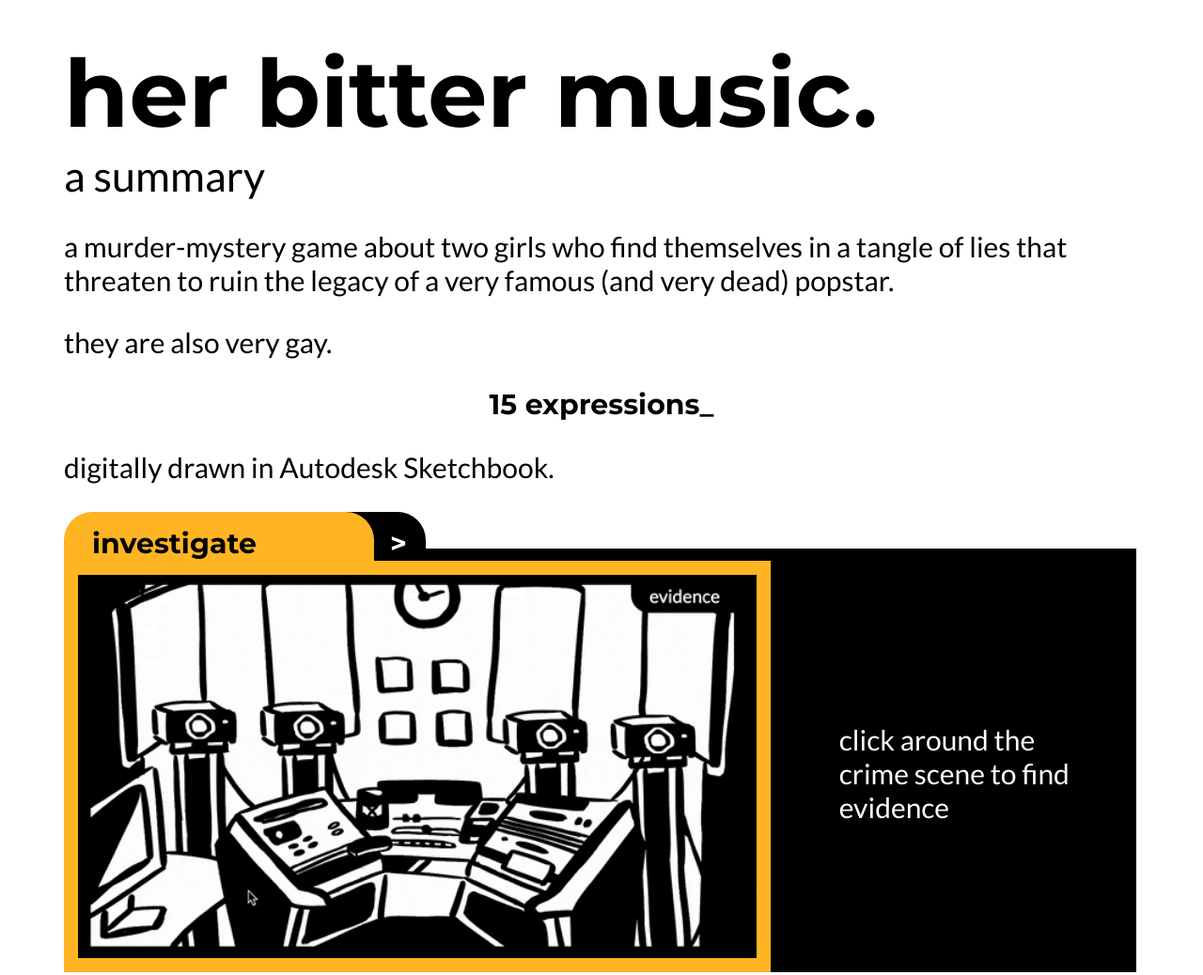
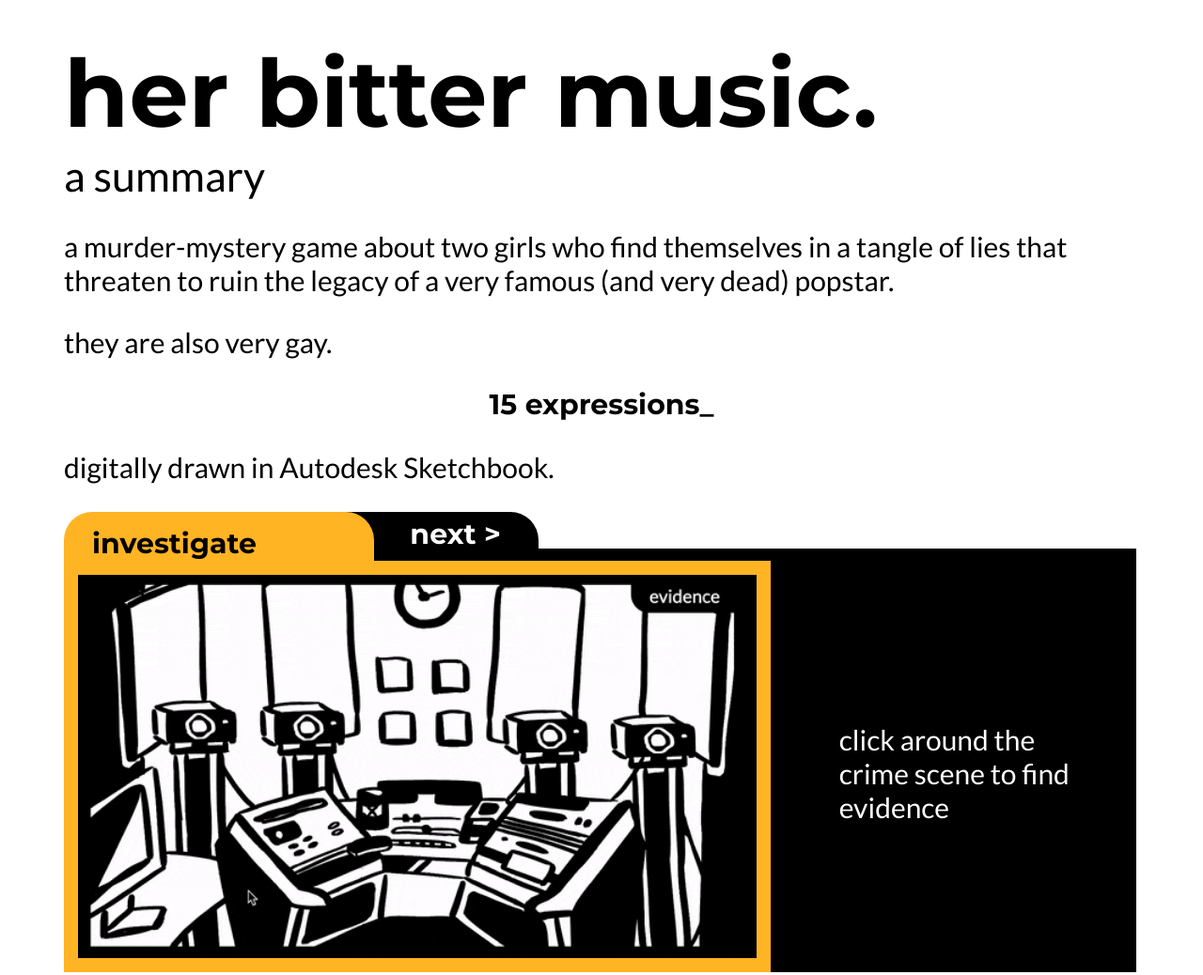
Before and after one commit to sineadli20/her-bitter-music, a plain HTML site: page index.html in a window 1280 px wide. Shown: the top 1038 px of the page at 94% size. Drawn offline with Linux system fonts and the light colour scheme.

Commit message:
Update index.html

```diff
--- a/index.html
+++ b/index.html
@@ -11,7 +11,7 @@
         <div id='words'>click around the crime scene to find evidence</div>
         <div id='mech-container'>
             <div id='file-container'>
-                <div id='tab-container'><div id=main-tab>investigate</div><div id='next-tab'>></div></div>
+                <div id='tab-container'><div id=main-tab>investigate</div><div id='next-tab'>next ></div></div>
                 <div id='slider'></div>
                 <img id='mech' src='investigate.gif'>
             </div>
@@ -125,9 +125,9 @@ body {
     color: white;
     background-color: black;
     display: inline-block;
-    width: 50px;
+    width: 150px;
     text-align: right;
-    padding: 15px 20px 0px 15px;
+    padding: 5px 40px 10px 15px;
     margin-left: 300px;
     border-radius: 0px 30px 0px 0px;
 }
```
